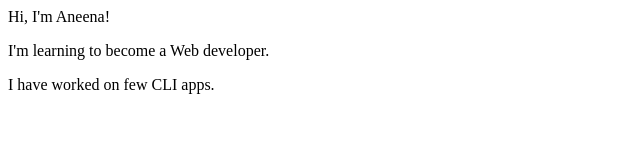
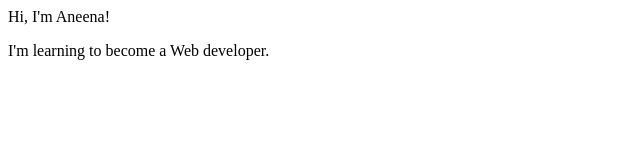
Before and after one commit to aneenajohn/aneena.com, a plain HTML site: page index.html in a window 1280 px wide. Shown: the whole page, without its empty margins (0-640 px from the left). Drawn offline with Linux system fonts and the light colour scheme.

Commit message:
Revert "updated project details"
This reverts commit 053931464311f7c86901cfb60f48ba84f11ceb40.

```diff
--- a/index.html
+++ b/index.html
@@ -8,6 +8,5 @@
 <body>
     Hi, I'm Aneena!
     <p>I'm learning to become a Web developer.</p>
-    <p>I have worked on few CLI apps.</p>
 </body>
 </html>
```
